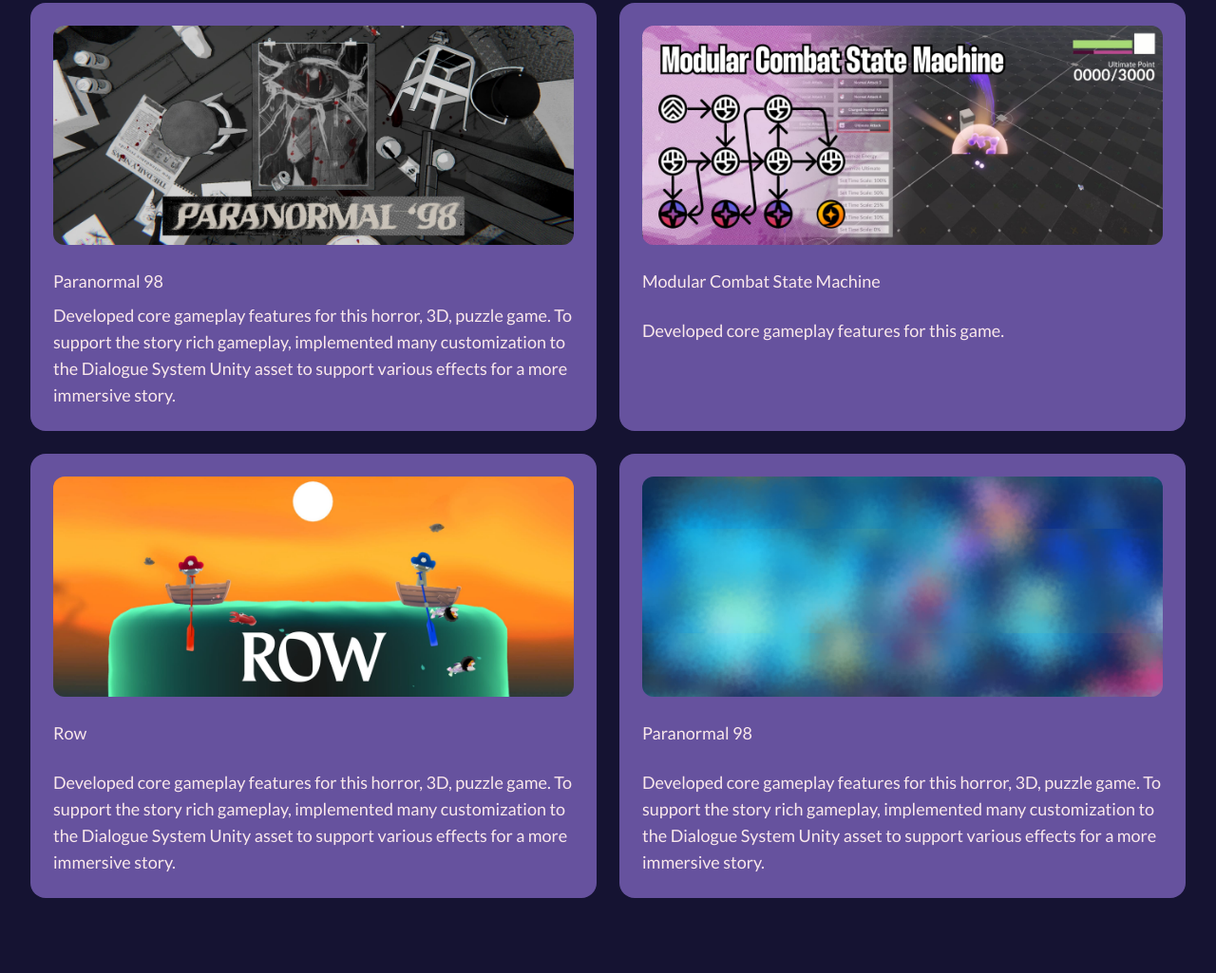
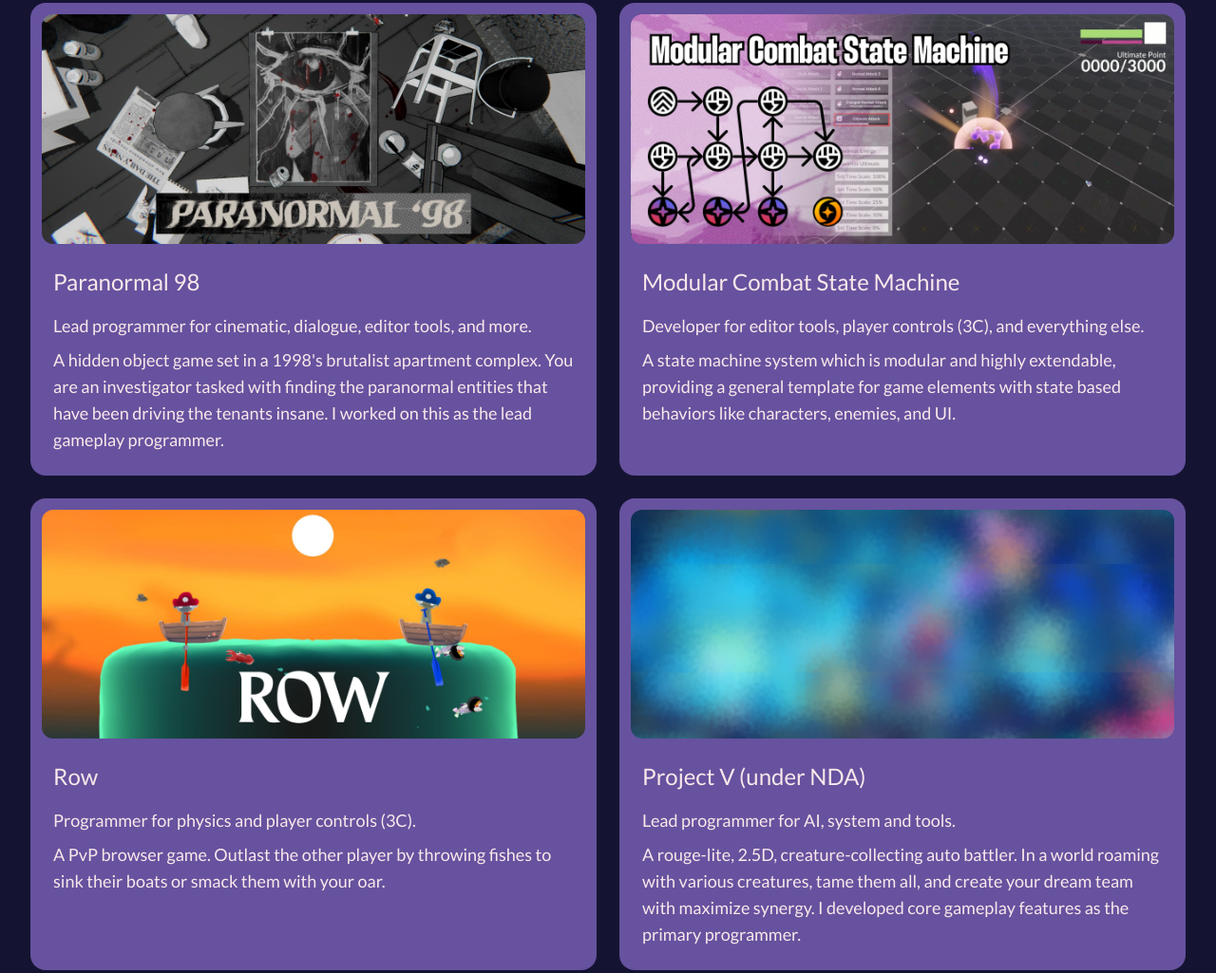
Before and after one commit to jasonxuDrop/portfolio, a website: page index.html in a window 1280 px wide. Shown: the part 2142-3167 px from the top of the page at 95% size. Drawn offline with Linux system fonts and the light colour scheme.

Commit message:
fixed styling and content for home

```diff
--- a/index.html
+++ b/index.html
@@ -3,13 +3,28 @@
 <head>
   <meta charset="UTF-8">
   <meta name="viewport" content="width=device-width, initial-scale=1.0">
+
+  <meta name="description" content="Jason Xu is a Gameplay Programmer and Technical Artist based in Vancouver, Canada. Explore his portfolio featuring Unity projects, 3D horror games, modular combat systems, and professional experience in game development.">
+  <meta name="keywords" content="Gameplay Programmer, Technical Artist, Unity Developer, Vancouver Game Developer, Game Portfolio, Indie Game Programmer, 3D Puzzle Games, Horror Games, Dialogue System Unity, Modular Combat State Machine, XR Developer, Game Instructor, Jason Xu">
+  <meta name="author" content="Jason Xu">
+
+  <!-- Open Graph / Social Preview -->
+  <meta property="og:title" content="Jason Xu | Gameplay Programmer & Technical Artist Portfolio">
+  <meta property="og:description" content="Better Games To Be Made — Jason Xu's professional game development projects and career experience using Unity.">
+  <meta property="og:image" content="https://jasonxdev.com/images/seo/og-preview.jpg">
+  <meta property="og:url" content="https://jasonxdev.com/">
+  <meta property="og:type" content="website">
+
   <link href="output.css" rel="stylesheet">
   <link href="styles.css" rel="stylesheet">
   <link rel="preconnect" href="https://fonts.googleapis.com">
   <link rel="preconnect" href="https://fonts.gstatic.com" crossorigin>
   <link href="https://fonts.googleapis.com/css2?family=Handlee&family=Lato:ital,wght@0,400;0,700;1,400;1,700&display=swap" rel="stylesheet">
+
   <link rel="icon" type="image/x-icon" href="images/favicon.png">
-  <title>Jason Xu Portfolio</title>
+  <title>Jason Xu | Gameplay Programmer & Technical Artist</title>
+  <link rel="canonical" href="https://jasonxdev.com/">
+
 </head>
 <body class="text-lg">
 
@@ -154,53 +169,63 @@
 
 
     <div class="col-span-12">
-      <h2 class="text-4xl text-center">Projects</h2>
+      <h2 class="text-4xl text-center">Gameplay Programming Projects</h2>
 
       <div class="col-span-full h-12"></div>
 
       <div class="grid gird-cols-1 md:grid-cols-2
       gap-6">
 
-        <a class="dark-accent-2-bg dark-bg-hover rounded-2xl flex flex-col gap-6 p-6"
+        <a class="dark-accent-2-bg dark-bg-hover rounded-2xl flex flex-col gap-3 p-3"
         href="project-p98.html">
           <img src="images/home/project-thumbnail-p98.jpg"
           loading="lazy"
           alt="project thumbnail of Paranormal 98"
           class="rounded-xl">
-          <div>
-            <h3 class="pb-2">Paranormal 98</h3>
-            <p>Developed core gameplay features for this horror, 3D, puzzle game. To support the story rich gameplay, implemented many customization to the Dialogue System Unity asset to support various effects for a more immersive story. </p>
+          <div class="flex flex-col gap-2 p-3">
+            <h3 class="pb-2 text-2xl">Paranormal 98</h3>
+            <p>Lead programmer for cinematic, dialogue, editor tools, and more.</p>
+            <p>A hidden object game set in a 1998's brutalist apartment complex. You are an investigator tasked with finding the paranormal entities that have been driving the tenants insane. I worked on this as the lead gameplay programmer.</p>
           </div>
         </a>
 
-        <a class="dark-accent-2-bg dark-bg-hover rounded-2xl flex flex-col gap-6 p-6"
+        <a class="dark-accent-2-bg dark-bg-hover rounded-2xl flex flex-col gap-3 p-3"
         href="project-fsm.html">
           <img src="images/home/project-thumbnail-fsm.jpg"
           alt="project thumbnail of Modular Combat State Machine"
           loading="lazy"
           class="rounded-xl">
-          <h2>Modular Combat State Machine</h2>
-          <p>Developed core gameplay features for this game. </p>
+          <div class="flex flex-col gap-2 p-3">
+            <h3 class="pb-2 text-2xl">Modular Combat State Machine</h3>
+            <p>Developer for editor tools, player controls (3C), and everything else.</p>
+            <p>A state machine system which is modular and highly extendable, providing a general template for game elements with state based behaviors like characters, enemies, and UI.</p>
+          </div>
         </a>
 
-        <a class="dark-accent-2-bg dark-bg-hover rounded-2xl flex flex-col gap-6 p-6"
+        <a class="dark-accent-2-bg dark-bg-hover rounded-2xl flex flex-col gap-3 p-3"
         href="project-row.html">
           <img src="images/home/project-thumbnail-row.jpg"
           alt="project thumbnail of Row"
           loading="lazy"
           class="rounded-xl">
-          <h2>Row</h2>
-          <p>Developed core gameplay features for this horror, 3D, puzzle game. To support the story rich gameplay, implemented many customization to the Dialogue System Unity asset to support various effects for a more immersive story. </p>
+          <div class="flex flex-col gap-2 p-3">
+            <h3 class="pb-2 text-2xl">Row</h3>
+            <p>Programmer for physics and player controls (3C).</p>
+            <p>A PvP browser game. Outlast the other player by throwing fishes to sink their boats or smack them with your oar.</p>
+          </div>
         </a>
 
-        <a class="dark-accent-2-bg dark-bg-hover rounded-2xl flex flex-col gap-6 p-6"
+        <a class="dark-accent-2-bg dark-bg-hover rounded-2xl flex flex-col gap-3 p-3"
         href="project-v.html">
           <img src="images/home/project-thumbnail-v.jpg"
-          alt="project thumbnail of Project V - under NDA so everuthing is blurred :D"
+          alt="project thumbnail of Project V - under NDA so everything is blurred :D"
           loading="lazy"
           class="rounded-xl">
-          <h2>Paranormal 98</h2>
-          <p>Developed core gameplay features for this horror, 3D, puzzle game. To support the story rich gameplay, implemented many customization to the Dialogue System Unity asset to support various effects for a more immersive story. </p>
+          <div class="flex flex-col gap-2 p-3">
+            <h3 class="pb-2 text-2xl">Project V (under NDA)</h3>
+            <p>Lead programmer for AI, system and tools.</p>
+            <p>A rouge-lite, 2.5D, creature-collecting auto battler. In a world roaming with various creatures, tame them all, and create your dream team with maximize synergy. I developed core gameplay features as the primary programmer.</p>
+          </div>
         </a>
 
       </div>
@@ -275,10 +300,13 @@
       <img src="images/home/contact-email-ligmaballs-at-gmail.com.png"
       loading="lazy"
       alt="contact email">
+
+      <!-- floating image -->
       <div class="relative h-0 right-[-220px] top-[-100px] self-end">
         <img src="images/home/floating-sketch-zzz.png"
         class="floating-image float-right">
       </div>
+
     </div>
 
 
```
Also changed, not shown: output.css.
